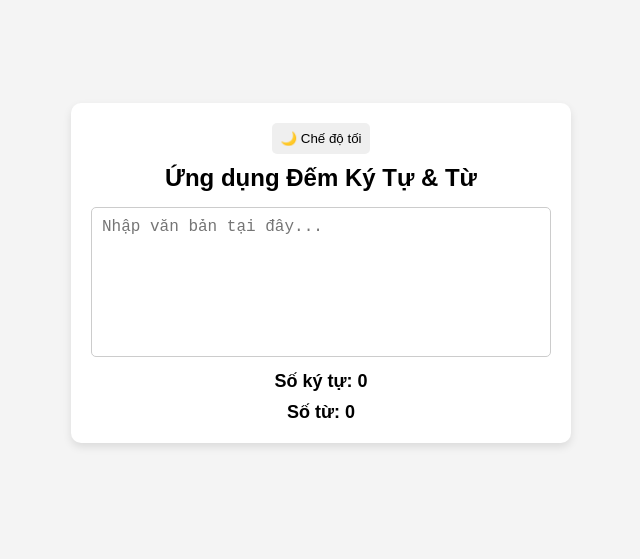
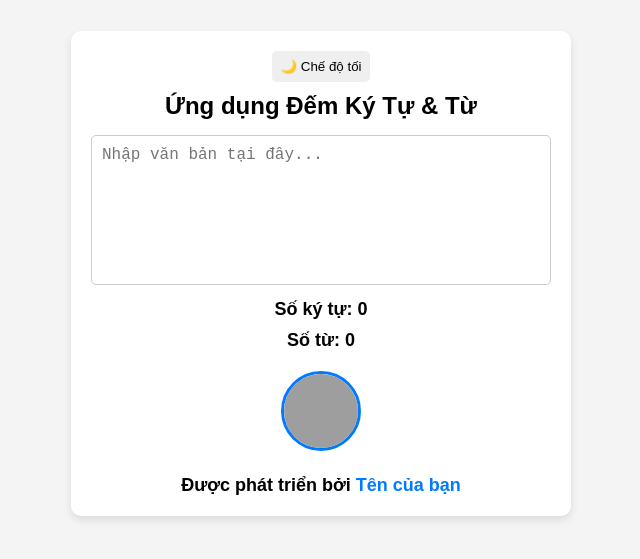
Before and after one commit to TRANDUYTHOAI14/demkytu, a plain HTML site: page index.html in a window 1280 px wide. Shown: the part 127-686 px from the top of the page, without its empty margins (319-959 px from the left). Drawn offline with Linux system fonts and the light colour scheme; grey boxes are pictures that could not be loaded.

Commit message:
add author

```diff
--- a/index.html
+++ b/index.html
@@ -14,6 +14,12 @@
         <p class="warning" id="warning-msg"></p>
         <p>Số ký tự: <span id="char-count">0</span></p>
         <p>Số từ: <span id="word-count">0</span></p>
+
+        <!-- 🟢 THÊM PHẦN TÁC GIẢ -->
+        <div class="author">
+            <img src="https://graph.facebook.com/{YOUR_FACEBOOK_ID}/picture?width=100&height=100" alt="Avatar">
+            <p>Được phát triển bởi <a href="https://www.facebook.com/{YOUR_FACEBOOK_USERNAME}" target="_blank">Tên của bạn</a></p>
+        </div>
     </div>
     <script src="script.js"></script>
 </body>
--- a/style.css
+++ b/style.css
@@ -68,3 +68,27 @@ p {
     cursor: pointer;
     border-radius: 5px;
 }
+
+
+.author {
+    margin-top: 20px;
+    text-align: center;
+}
+
+.author img {
+    width: 80px;
+    height: 80px;
+    border-radius: 50%;
+    margin-bottom: 10px;
+    border: 3px solid #007bff;
+}
+
+.author a {
+    text-decoration: none;
+    color: #007bff;
+    font-weight: bold;
+}
+
+.author a:hover {
+    color: #0056b3;
+}
```
